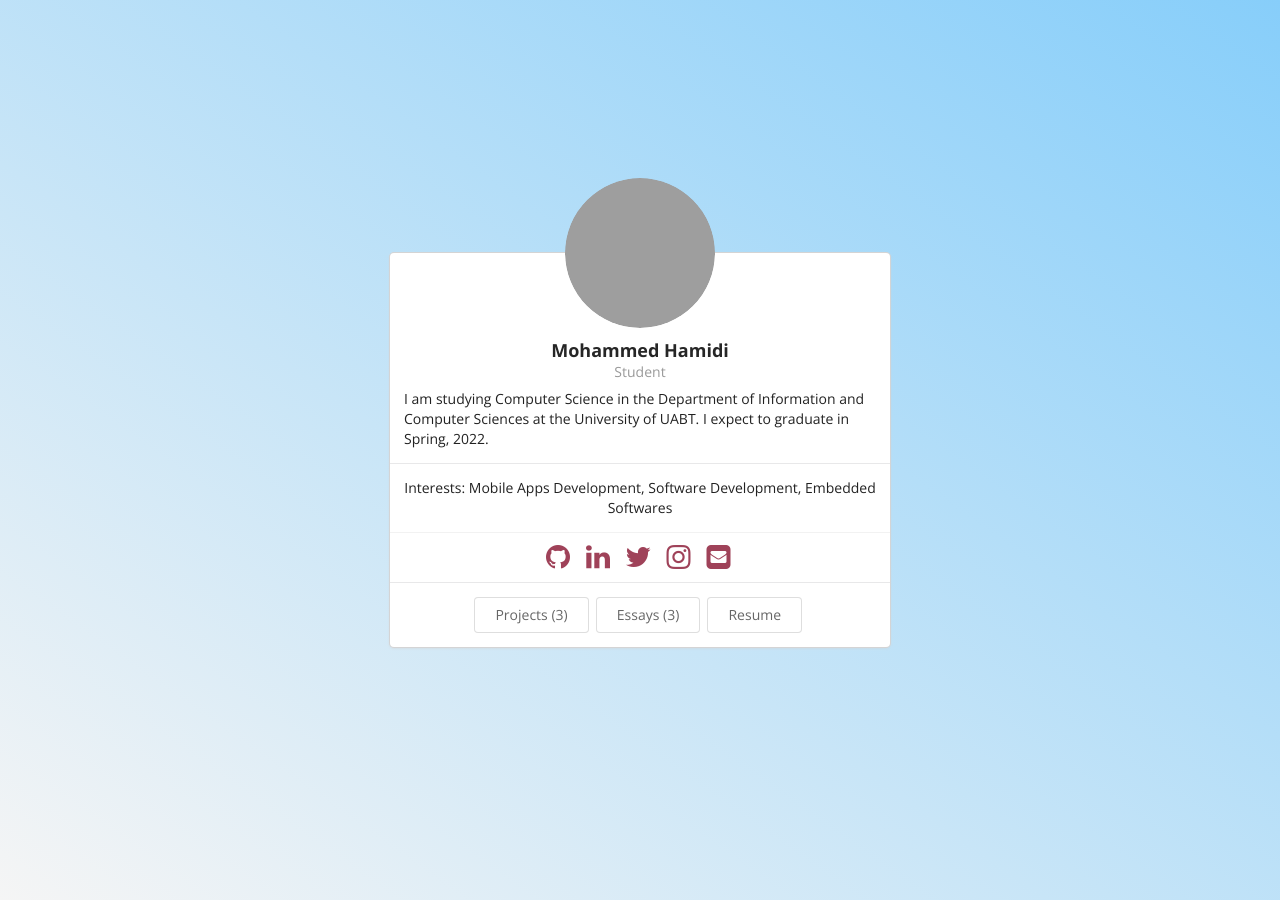
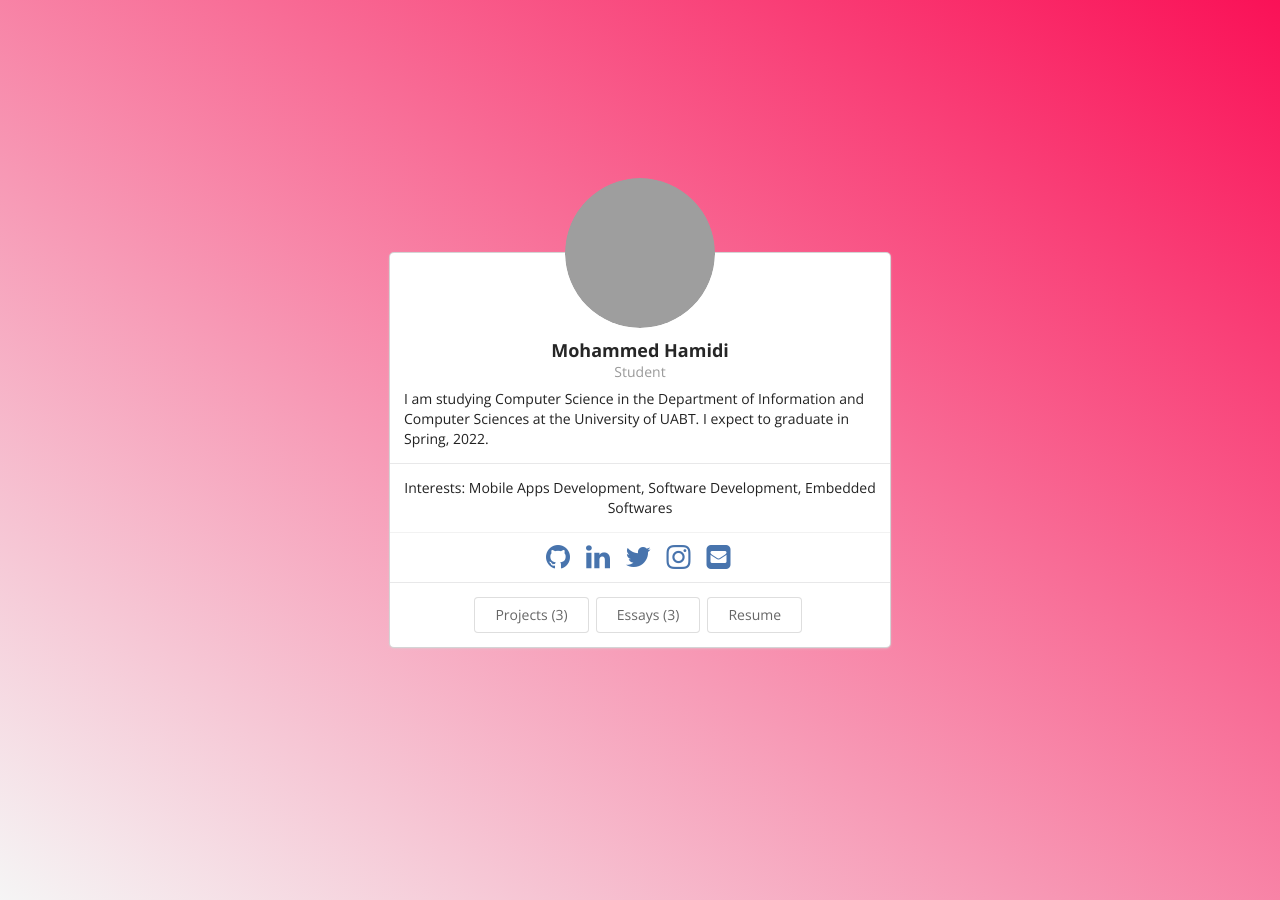
Before and after one commit to h1midi/h1midi.github.io, a Jekyll site: the page built from index.html, in a window 1280 px wide. Built offline with Jekyll 4.4.1, drawn with Linux system fonts in a browser that asks for light colours; grey boxes are pictures that could not be loaded.

Commit message:
Update stylesheet-customizations.scss

```diff
--- a/css/stylesheet-customizations.scss
+++ b/css/stylesheet-customizations.scss
@@ -7,15 +7,15 @@
 
 // Customize the background color
 body {
-  background: linear-gradient(to bottom left, lightskyblue, whitesmoke);
+  background: linear-gradient(to bottom left, rgb(250, 17, 87), whitesmoke);
 }
 
 // Customize the menubar color
 .ui.menu {
-  background: rgb(250, 135, 169);
+  background: lightskyblue;
 }
 
 // Customize the home page icon colors
 .icon-color {
-  color: darken(rgb(216, 162, 175), 30%);
+  color: darken(lightsteelblue, 30%);
 }
```
